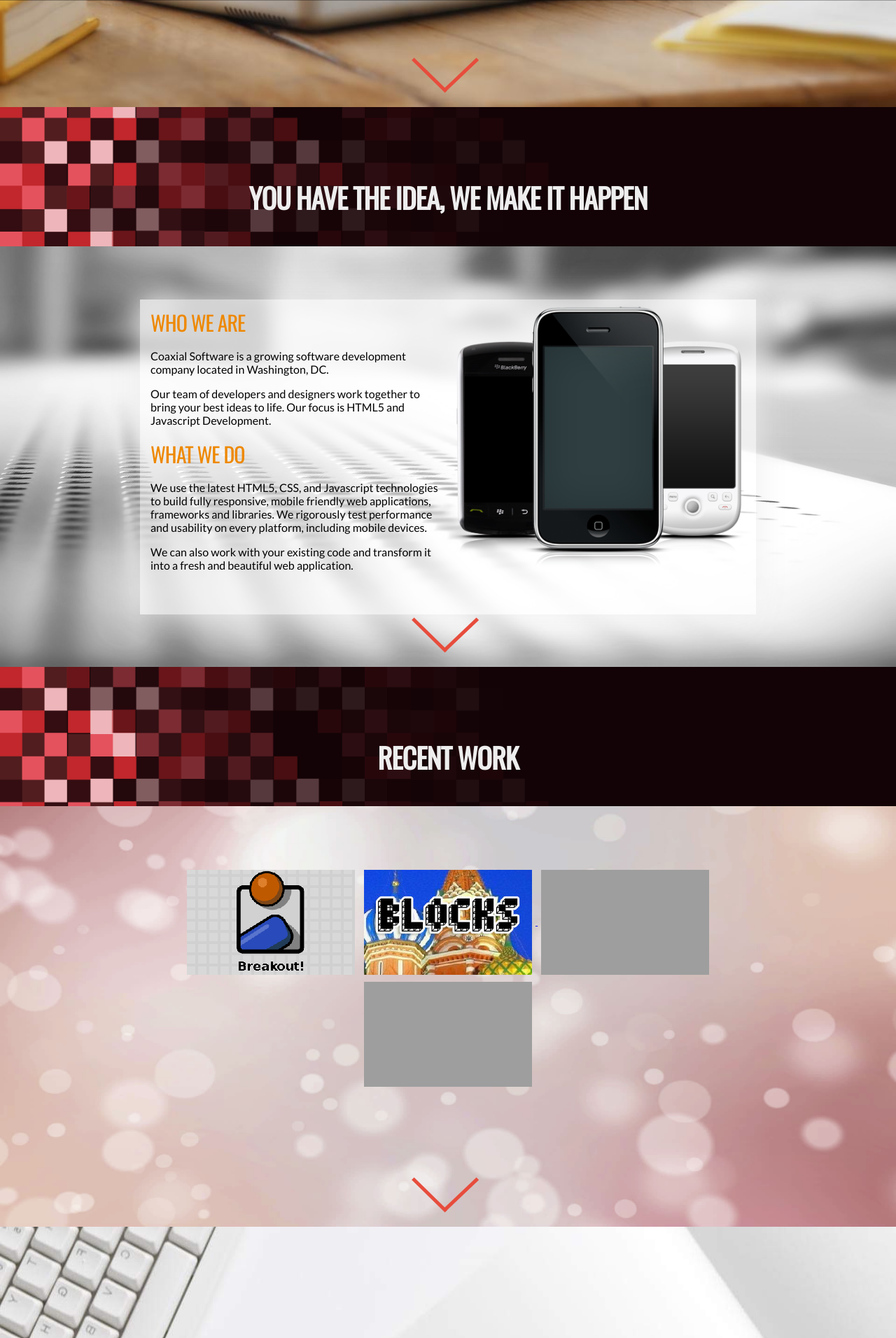
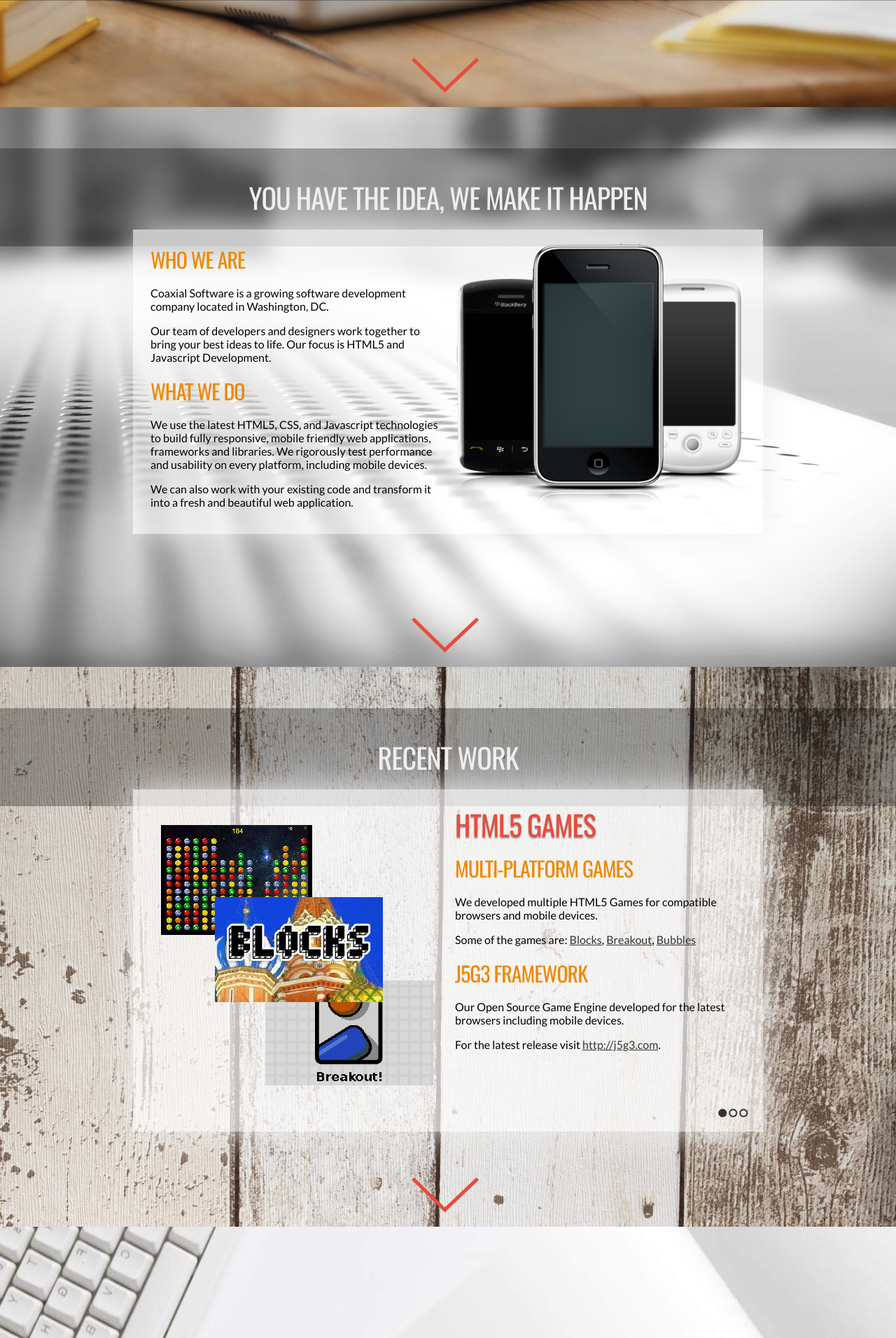
Before and after one commit to coaxialsoftware/coaxialsoftware.com, a PHP site: page / in a window 1280 px wide. Shown: the part 647-2559 px from the top of the page at 70% size. Run offline with PHP 8.4, Linux system fonts and the light colour scheme; some libraries are stand-ins or nearby versions; grey boxes are pictures that could not be loaded.

Commit message:
Added new libraries

```diff
--- a/css/styles.css
+++ b/css/styles.css
@@ -111,6 +111,7 @@ h4 {
 .bgbox {
 	background-color: rgba(255,255,255,0.7);
 	box-shadow: 0 0 50px #eee;
+	padding: 20px;
 }
 
 #content .bg1 {
@@ -146,7 +147,7 @@ h4 {
 	background-color: #eee;
 }
 
-#content .home {
+.home {
 	background-image: url(../images/bg-2.jpg);
 	background-repeat: no-repeat;
 }
@@ -174,6 +175,7 @@ h4 {
 
 .column > img { height: 170px; margin-top: 20px;}
 
+/*
 .portfolio { text-align: center; }
 .portfolio img {
 	width: 240px; height: 150px;
@@ -182,7 +184,10 @@ h4 {
 	text-align: center;
 	-moz-box-sizing: border-box;
 	box-sizing: border-box;
-}
+}*/
+
+.portfolio img { float: left; margin-right: 10px;}
+.portfolio p { padding-right: 10px; }
 
 .social { padding: 0; }
 .social li { list-style-type: none; }
@@ -204,3 +209,69 @@ footer > ul > li > ul {
 }
 
 #copyright { text-align: center; clear: both; width: 766px; margin: 10px auto; }
+
+/**
+ * SLIDE JS
+ ***************/
+#slides {
+      display: none
+    }
+
+    #slides .slidesjs-navigation {
+      margin-top:3px;
+    }
+
+    #slides .slidesjs-previous {
+      margin-right: 5px;
+      float: left;
+    }
+
+    #slides .slidesjs-next {
+      margin-right: 5px;
+      float: left;
+    }
+
+    .slidesjs-pagination {
+      margin: 6px 0 0;
+      float: right;
+      list-style: none;
+    }
+
+    .slidesjs-pagination li {
+      float: left;
+      margin: 0 1px;
+    }
+
+    .slidesjs-pagination li a {
+      display: block;
+      width: 13px;
+      height: 0;
+      padding-top: 13px;
+      background-image: url(../images/pagination.png);
+      background-position: 0 0;
+      float: left;
+      overflow: hidden;
+    }
+
+    .slidesjs-pagination li a.active,
+    .slidesjs-pagination li a:hover.active {
+      background-position: 0 -13px
+    }
+
+    .slidesjs-pagination li a:hover {
+      background-position: 0 -26px
+    }
+
+    #slides a:link,
+    #slides a:visited {
+      color: #333
+    }
+
+    #slides a:hover,
+    #slides a:active {
+      color: #9e2020
+    }
+
+    .navbar {
+      overflow: hidden
+    }
--- a/index.html
+++ b/index.html
@@ -64,11 +64,11 @@
 		</div>
 		<a class="smooth-scroll" href="#about"><img id="arrow" src="images/arrow.svg"/></a>
 	</section>
-	<section class="about">
+	<section class="bg3 home">
 	<a name="about"></a>
-	<h1>You have the Idea, We make it happen</h1>
-	<div class="bg3">
-		<div class="center bgbox">
+	<blockquote>You have the idea, we make it happen</blockquote>
+	<div>
+		<div class="bgbox">
 			<div class="column3">
 				<h3>Who we are</h3>
 				<p>
@@ -96,20 +96,65 @@
 	</div>
 		<a class="smooth-scroll" href="#portfolio"><img id="arrow" src="images/arrow.svg"/></a>
 	</section>
-	<section>
+	<section class="bg4 home">
 	<a name="portfolio"></a>
-	<h1>Recent Work</h1>
-	<div class="portfolio bg4">
-		<div class="center">
-			<a href="http://giancarlo.github.io/breakout/src"><img src="images/breakout.png" /></a>
-			<a href="http://coaxialsoftware.github.io/blocks">
-				<img src="images/blocks.jpg" />
-			</a>
-			<img src="images/sokoban.png" />
-			<a href="http://giancarlo.github.io/bubbles">
-			<img src="images/bubbles.png" />
-			</a>
-			<div class="clear"></div>
+	<blockquote>Recent Work</blockquote>
+	<div class="portfolio">
+		<div id="slides" class="bgbox">
+			<div>
+				<img src="images/slide-games.png" />
+				<h2>HTML5 Games</h2>
+				<h3>Multi-Platform Games</h3>
+				<p>
+					We developed multiple HTML5 Games for compatible browsers and mobile devices.
+				</p>
+				<p>Some of the games are: <a href="http://coaxialsoftware.github.io/blocks">Blocks</a>,
+					<a href="http://giancarlo.github.io/breakout">Breakout</a>,
+					<a href="http://giancarlo.github.io/bubbles">Bubbles</a>
+				</p>
+				<h3>J5G3 Framework</h3>
+				<p>
+					Our Open Source Game Engine developed for the latest browsers
+					including mobile devices.
+				</p>
+				<p>For the latest release visit
+					<a href="http://j5g3.com">http://j5g3.com</a>.
+				</p>
+			</div>
+			<div>
+				<img src="images/slide-ui.png" />
+				<h2>UI Components</h2>
+				<h3>Analytics Portal and Web Editor</h3>
+				<p>
+					Worked on implementing UI Components based on ExtJS for their
+					custom Advertising Portal and Web Site Editor using the latest
+					HTML5 features.
+				</p>
+				<h3>Learning Management System</h3>
+				<p>
+					Created multiple custom UI widgets based on jQuery UI and PHP.
+					on most browsers including IE7 and
+					mobile devices.
+				</p>
+			</div>
+			<div>
+				<img src="images/slide-apps.png" />
+				<h2>Web Applications</h2>
+				<h3>Global Cleaning</h3>
+				<p>
+					The client needed a website to schedule appointments and make payments online
+					through paypal. The back-end is based on PHP and Mysql.
+				</p>
+				<h3>Regex Tool</h3>
+				<p>
+					Open Source Regular Expression editor.
+				</p>
+				<h3>Open Source</h3>
+				<p>
+					Visit our <a href="http://github.com/coaxialsoftware">github</a> page to see our latest open source
+					material.
+				</p>
+			</div>
 		</div>
 	</div>
 		<a class="smooth-scroll" href="#contact"><img id="arrow" src="images/arrow.svg"/></a>
@@ -132,7 +177,7 @@
 				<ul class="social">
 				<li><a href="https://www.facebook.com/CoaxialSoftware"><img src="images/facebook-icon.png" /></a></li>
 				<li><a href="https://twitter.com/CoaxialSoftware"><img src="images/twitter-icon.png" /></a></li>
-				<li><a href="https://linkedin.com/CoaxialSoftware"><img src="images/linkedin-icon.png" /></a></li>
+				<li><a href="https://linkedin.com/company/coaxial-software"><img src="images/linkedin-icon.png" /></a></li>
 				<li><a href="https://github.com/coaxialsoftware"><img src="images/github-icon.png" /></a></li>
 			</div>
 			<div class="clear"></div>
@@ -146,37 +191,11 @@
 	<div id="copyright">
 	Coaxial Software &copy; 2011-2013 <a href="mailto: giancarlo@coaxialhost.com">Contact</a>
 	</div>
-<!--
-	<ul>
-		<li><ul>
-			<li><a href="about.php">About Us</a></li>
-			<li><a href="contact.php">Products</a></li>
-			<li><a href="support.php">Support</a></li>
-			<li><a href="contact.php">Contact</a></li>
-		</ul></li>
-		<li>Games<ul>
-			<li><a href="breakout">Breakout</a></li>
-			<li><a href="blocks">Blocks</a></li>
-			<li><a href="sokoban">Sokoban</a></li>
-			<li><a href="bubbles">Bubbles</a></li>
-		</ul></li>
-		<li>Frameworks<ul>
-			<li><a href="g3.php">j5g3 Game Engine</a></li>
-			<li><a href="p4.php">j5p4 Physics Engine</a></li>
-			<li><a href="gdk.php">j5gdk Game Engine</a></li>
-			<li><a href="ui.php">j5ui Web Components</a></li>
-		</ul></li>
-		<li>Social<ul>
-			<li><a href="https://www.facebook.com/CoaxialSoftware">Facebook</a></li>
-			<li><a href="https://twitter.com/CoaxialSoftware">Twitter</a></li>
-			<li><a href="https://linkedin.com/CoaxialSoftware">LinkedIn</a></li>
-			<li><a href="https://github.com/coaxialsoftware">Github</a></li>
-		</ul></li>
-	</ul>
-			-->
+
 </footer>
 
 <script src="http://code.jquery.com/jquery-2.0.0.min.js"></script>
+<script src="jquery.slides.min.js"></script>
 <script>
 $(function() {
 var
@@ -199,9 +218,9 @@ var
 		initLinks();
 	}
 ;
-	win.scroll(function() {
+/*	win.scroll(function() {
 		document.body.style.backgroundPosition = '50% -' + (pageYOffset >> 2) + 'px';
-	});
+	});*/
 
 	win.resize(resize);
 	resize();
@@ -232,4 +251,11 @@ var
     var s = document.getElementsByTagName('script')[0]; s.parentNode.insertBefore(ga, s);
   })();
 
+  $('#slides').slidesjs({
+  	width: 860, height: 430, play: {
+  		pauseOnHover: true, auto: true,
+  		restartDelay: 2500
+  	}, navigation: { active: false }
+  });
+
 </script>
```
Also changed, not shown: images/bg-4.jpg, images/pagination.png (added), images/slide-apps.png (added), images/slide-games.png (added), images/slide-ui.png (added), jquery.slides.min.js (added).
